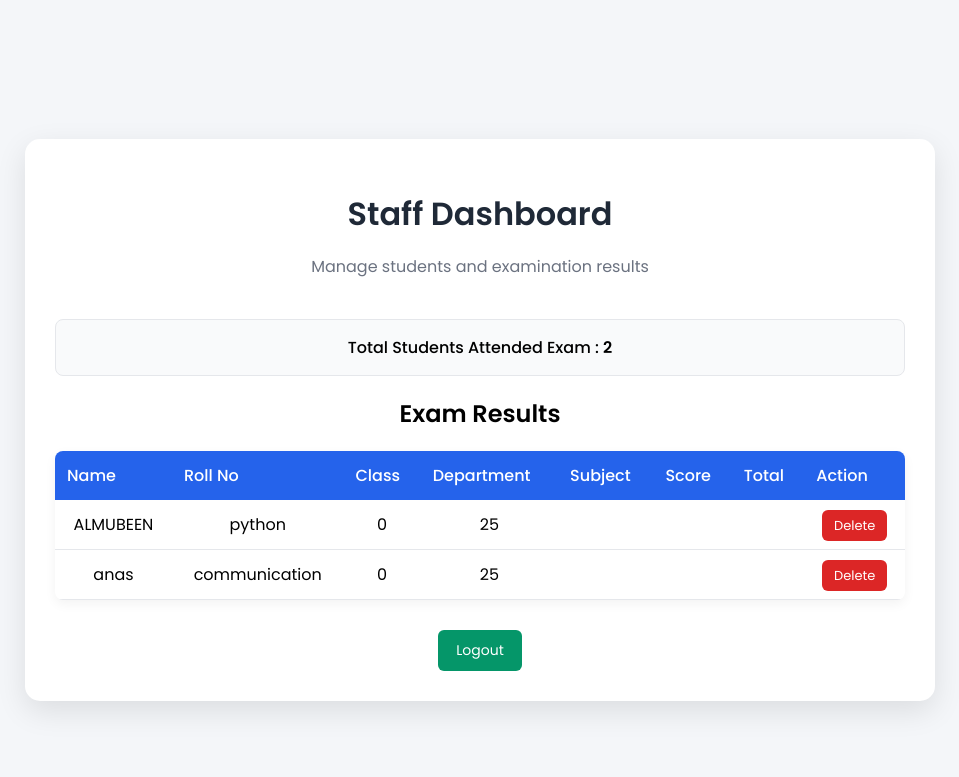
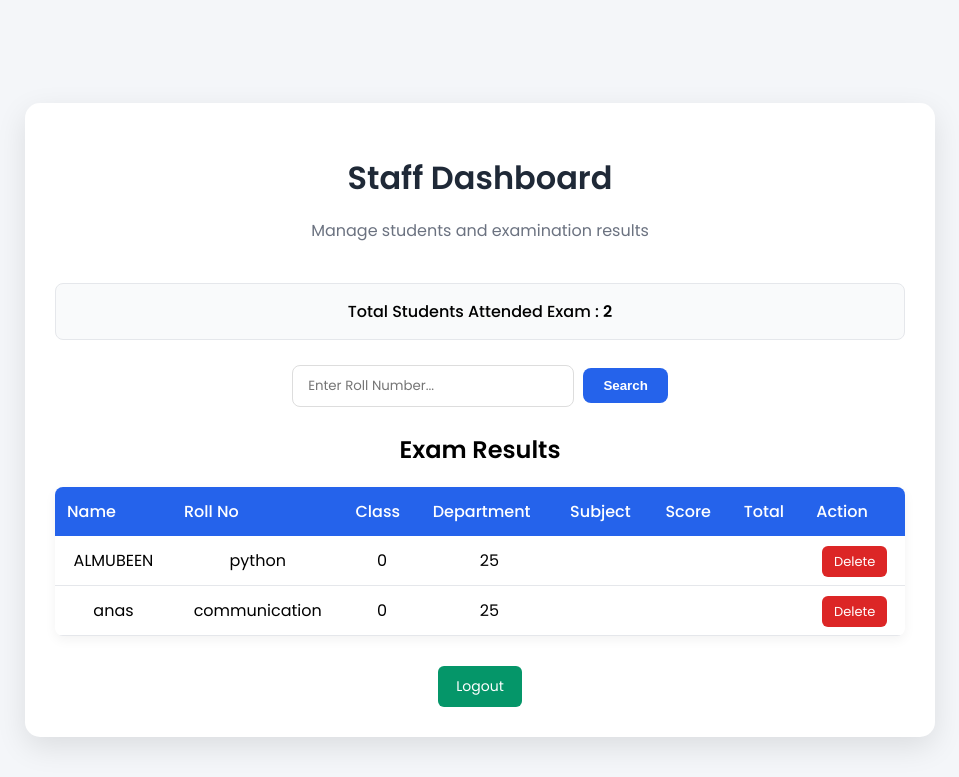
Before and after one commit to almubeen-official/final-year-quiz-game-application-, a Flask app: page /staff/dashboard in a window 1280 px wide. Shown: the top 777 px of the page, without its empty margins (160-1119 px from the left). Run offline with Flask 3, Linux system fonts and the light colour scheme; a user stored in the database is signed in; data comes from the database, SQL or seed files in the repository.

Commit message:
Update staff_dashboard.html

```diff
--- a/templates/staff_dashboard.html
+++ b/templates/staff_dashboard.html
@@ -2,33 +2,39 @@
 <html>
 <head>
     <title>Staff Dashboard</title>
-
-    <link rel="stylesheet"
-          href="{{ url_for('static', filename='style.css') }}">
+    <link rel="stylesheet" href="{{ url_for('static', filename='style.css') }}">
+    <link href="https://fonts.googleapis.com/css2?family=Poppins:wght@400;600&display=swap" rel="stylesheet">
 </head>
 
 <body>
 
 <div class="dashboard-wrapper">
+    <div class="dashboard-box">
+        <h1>Staff Dashboard</h1>
+        <p class="subtitle">Manage students and examination results</p>
 
-    <div class="dashboard-box">
-
-        <h1>Staff Dashboard</h1>
-        <p class="subtitle">
-            Manage students and examination results
-        </p>
-
-        <!-- TOTAL ATTENDED -->
         <div class="stats-box">
-            Total Students Attended Exam :
-            <strong>{{ total_attended }}</strong>
+            Total Students Attended Exam : <strong>{{ total_attended }}</strong>
         </div>
 
+        <form action="/staff/dashboard" method="GET" style="margin: 25px 0; text-align: center;">
+            <input type="text" name="search" value="{{ search_query or '' }}"
+                   placeholder="Enter Roll Number..."
+                   style="padding: 10px 15px; width: 250px; border-radius: 8px; border: 1px solid #ddd; font-family: 'Poppins';">
+
+            <button type="submit" style="padding: 10px 20px; background: #2563eb; color: white; border: none; border-radius: 8px; cursor: pointer; font-weight: 600; margin-left: 5px;">
+                Search
+            </button>
+
+            {% if search_query %}
+                <a href="/staff/dashboard" style="margin-left: 10px; color: #dc2626; text-decoration: none; font-size: 14px;">✕ Clear Search</a>
+            {% endif %}
+        </form>
 
         <h2 class="table-title">Exam Results</h2>
 
         <table class="styled-table">
-
+            <thead>
                 <tr>
                     <th>Name</th>
                     <th>Roll No</th>
@@ -39,40 +45,28 @@
                     <th>Total</th>
                     <th>Action</th>
                 </tr>
-
+            </thead>
+            <tbody>
                 {% for r in results %}
                 <tr>
-
-        <td>{{ r[1] }}</td>   <!-- Name -->
-        <td>{{ r[2] }}</td>   <!-- Rollno -->
-        <td>{{ r[3] }}</td>   <!-- Class -->
-        <td>{{ r[4] }}</td>   <!-- Department -->
-        <td>{{ r[5] }}</td>   <!-- Subject -->
-        <td>{{ r[6] }}</td>   <!-- Score -->
-        <td>{{ r[7] }}</td>   <!-- Total -->
-
-        <td>
-            <a href="/delete/result/{{ r[0] }}"
-               class="delete-btn">
-               Delete
-            </a>
+                    <td>{{ r[1] }}</td> <td>{{ r[2] }}</td> <td>{{ r[3] }}</td> <td>{{ r[4] }}</td> <td>{{ r[5] }}</td> <td>{{ r[6] }}</td> <td>{{ r[7] }}</td> <td>
+                        <a href="/delete/result/{{ r[0] }}" class="delete-btn">Delete</a>
                     </td>
-
+                </tr>
+                {% else %}
+                <tr>
+                    <td colspan="8" style="text-align: center; padding: 20px; color: #666;">
+                        No results found for "{{ search_query }}"
+                    </td>
                 </tr>
                 {% endfor %}
-
+            </tbody>
         </table>
 
-        <!-- LOGOUT -->
         <div style="margin-top:30px;">
-            <a href="/"
-               class="role-btn staff">
-               Logout
-            </a>
+            <a href="/" class="role-btn staff">Logout</a>
         </div>
-
     </div>
-
 </div>
 
 </body>
```
Lines whose indentation alone changed are shown as unchanged.
